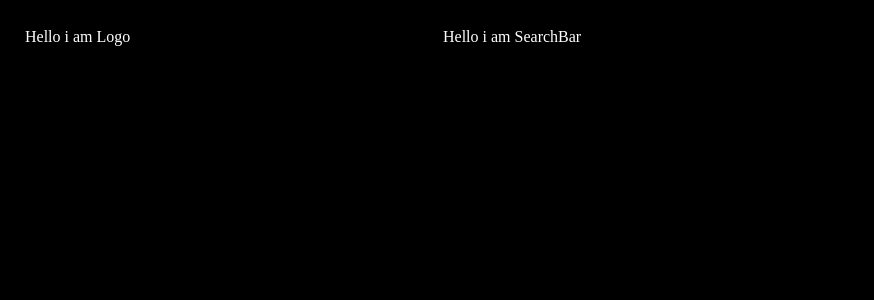
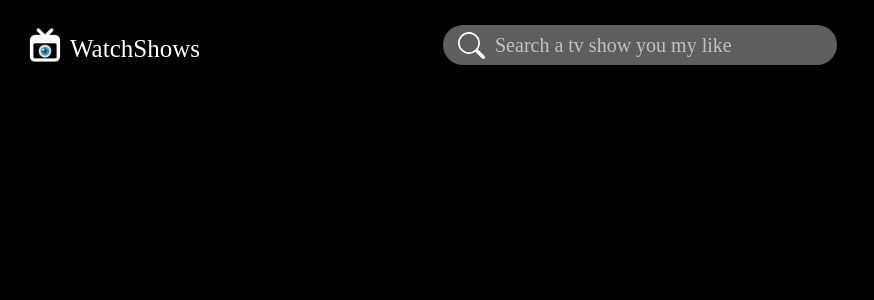
Before and after one commit to yormanamaro/amaro-films, a React (Vite) app: page / in a window 1280 px wide. Shown: the top 300 px of the page, without its empty margins (0-874 px from the left). Built offline with nearby package versions, Linux system fonts and the light colour scheme; no server answers; a web font is replaced by a local one.

Commit message:
Inyeccion de componentes de TVShow detalles, puntuacion con estrellas y barra de navegacion

```diff
--- a/package.json
+++ b/package.json
@@ -12,6 +12,7 @@
     "axios": "1.2.3",
     "bootstrap-icons": "1.10.3",
     "react": "^18.2.0",
+    "react-bootstrap-icons": "1.10.2",
     "react-dom": "^18.2.0"
   },
   "devDependencies": {
--- a/src/App.jsx
+++ b/src/App.jsx
@@ -1,12 +1,14 @@
+// Este es el orden en que deben ir la importaciones
 import { useState, useEffect } from 'react';
+import Logo from "./components/Logo/Logo";
 import SearchBar from "./components/SearchBar/SearchBar";
+import TVShowDetail from "./components/TVShowDetail/TVShowDetail";
 import TVShowList from "./components/TVShowList/TVShowList";
-import Logo from "./components/Logo/Logo";
-import TVShowDetail from "./components/TVShowDetail/TVShowDetail";
 import { TVShowAPI } from "./api/tv-show";
+import {BACKDROP_BASE_URL} from "./config";
 import logoImg from "./assets/images/logo.png"
-import {BACKDROP_BASE_URL} from "./config";
 import s from "./style.module.css";
+//
 
 function App() {
   const [currentTVShow, setCurrentTVShow] = useState(); // Aqui se crean propiedades para manejar el estado de la serie mas popular recuerden que va cambiando por popularidad se llamara (currentTVShow)
@@ -18,6 +20,13 @@ function App() {
     }
   }
 
+  async function fetchByTitle(title) { // Esta configuracion es para la parte de serchbar o navegador de la web
+    const searchResponse = await TVShowAPI.fetchByTitle(title); // Nos estamos trayendo (fetchByTitle) del archivo de tv-show.js que es donde estamos consolidado las peticiones
+    if (searchResponse && searchResponse.length > 0) {
+      setCurrentTVShow(searchResponse[0])
+    }
+  }
+
   console.log(currentTVShow); // Para ver donde esta ubicada esa imagen dentro del contexto del objeto.
 
   useEffect(() => { // Es necesario llamar a useffect ya que esa serie popular va a cambiar nunca sera la misma ya que si otra tiene mas puntaje sera esa y asi...
@@ -25,8 +34,7 @@ function App() {
   }, []) // No se agrega nada en el array por que no se estan manejando dependencias, solo una hacia la lista fetchPopulars y eso lo da la api, si fuera un adi creado
 
   return (
-    <div
-    className={s.main_container}
+    <div className={s.main_container}
     style={{
       background: currentTVShow // Va a estar situado en un constexto de si tenemos informacion del currentTVShow
         ? `linear-gradient(rgba(0, 0, 0, 0.100), rgba(0, 0, 0, 0.100)),
@@ -43,22 +51,19 @@ function App() {
             />
           </div>
           <div className="col-md-12 col-lg-4">
-            <SearchBar />
-          </div>
-          <div className={s.tv_show_details}>
-            {currentTVShow && <TVShowDetail tvshow={currentTVShow} />}
-          </div>
-          <div className={s.recommended_shows}>
-            {currentTVShow && (
-              <TVShowList
-
-              />
-            )}
+            <SearchBar onSubmit={fetchByTitle} />
           </div>
         </div>
+      </div>
+      <div className={s.tv_show_details}>
+        {currentTVShow && <TVShowDetail tvShow={currentTVShow} />}
+      </div>
+      <div className={s.recommended_shows}>
+        {currentTVShow && <TVShowList />}
       </div>
     </div>
   );
 }
 
+
 export default App
--- a/src/api/tv-show.js
+++ b/src/api/tv-show.js
@@ -15,11 +15,39 @@ export class TVShowAPI {
         } catch (err) {
             console.log(err); // Aqui pintam,os el error para ver que esta pasando en tal caso
         }
-        /*return FAKE_POPULARS;*/ // Se debe colocar entre /* el try Catch */ para dasactivalor y que pueda tomar ese fake popular
+        //return FAKE_POPULARS; // Se debe colocar entre /* el try Catch  para dasactivalor y que pueda tomar ese fake popular
     }
+
+
+    //////// EJEMPLO PERO USANDO FETCH Y NO AXIOS //////////////////////
+    /*static async fetchPopulars() {
+      try {
+        const response = await fetch(`${BASE_URL}tv/popular${API_KEY_PARAM}`, {
+          method: "GET",
+        });
+
+        const results = await response.json();
+        console.log(results.results);
+        return results.results;
+
+      } catch (err) {
+          console.log(err); // Aqui pintam,os el error para ver que esta pasando en tal caso
+      }
+      //return FAKE_POPULARS;/ // Se debe colocar entre / el try Catch / para dasactivalor y que pueda tomar ese fake popular
+  }*/
+
+  static async fetchByTitle(title) { // con esta peticion a la api mediante un metodo estatico es para el buscador de series
+    try { // mismo proceso que la peticion anterior solo que con sus elementos particulares de la consulta
+      const response = await axios.get(`${BASE_URL}search/tv${API_KEY_PARAM}&query=${title}`);
+      return response.data.results
+    } catch (err) {
+      console.log(err)
+    }
+  }
+
 }
 
 
-// NOTA: EL (data) ES UN OBJETO DE LA RESPUESTA DE AXIOS ESO NOS VA A TRAER TODA LA INFORMACION DEL OBJETO COMO TAL.
+// NOTA: EL (data) en axios ES UN OBJETO DE LA RESPUESTA DE AXIOS ESO NOS VA A TRAER TODA LA INFORMACION DEL OBJETO COMO TAL.
 // EL STATIC ANTES DE LA FUNCION LO QUE NOS VA A PERMITIR PODER LLAMAR DESDE OTRO ARCHIVO DONDE QIERA UTILIZAR ESA CLASE, LO LLAMAMOS SIN TENER QUE CREAR UNA INSTANCIA DE ESA CLASE SINO QUE SE LLAMARIA COMO UNA INSTANCIA
    // SIN TENER QUE HACER UN NEW BLA BLA BLA
--- a/src/components/FiveStartRating/FiveStartRating.jsx
+++ b/src/components/FiveStartRating/FiveStartRating.jsx
@@ -1,11 +1,31 @@
-import React from 'react'
+import React from 'react';
+import { StarFill, Star as StarEmpty  } from "react-bootstrap-icons"; // Esos son componentes de bootstrap icon
 
-const FiveStartRating = () => {
-    return (
-    <div>
-        Hello i am FiveStartRating
-    </div>
-    )
+
+const FiveStartRating = ({ rating }) => { // rating = 4.45
+// Declarar star icon array
+const starList = [];
+
+// Numero de estrellas filtradas
+const starFillCount = Math.floor(rating); // 4
+
+// Paso 1: Si tiene o no al menos la mitad de la estrella // 4.45 - 4 = 0.45 >= 0.5 = false esta es la logica para pintar las estrellas en base al reting
+const hasHalfStar = rating - parseInt(rating) >= 0.5; // Esto es para saber si dejamos estrellas vacias o no y que me va a pintar
+
+// Paso 2: store the number of empty stars // Esta es para las estrellas vacias
+const emptyStarCount = 5 - starFillCount - (hasHalfStar ? 1 : 0); // 5 - 4 = 1 - 0 = 1 Es este caso va a pintar 1 estrella
+
+// agregar las estrellas al arreglo starList, es decir, llenarlas
+for (let i = 1; i <= starFillCount; i++) {
+  starList.push(<StarFill key={"star-fill + i"} />); // En este paso lo que estamos haciendo es empujando la logica de las estrellas al componente de estrellas de boottrap
 }
 
-export default FiveStartRating
+// Para empujar estrellas vacias
+for (let i = 1; i <= emptyStarCount; i++) {
+  starList.push(<StarEmpty key={"star-empty + i"} />); // Aqui se hace lo mismo del paso anterior pero este es para pintar las estrellas faltantes pero vacias
+}
+
+  return <div>{starList}</div>;
+};
+
+export default FiveStartRating;
--- a/src/components/Logo/Logo.jsx
+++ b/src/components/Logo/Logo.jsx
@@ -1,11 +1,16 @@
 import React from 'react'
+import s from './style.module.css';
 
-const Logo = () => {
-    return (
+// Este componente lo unico que va hacer es recibir props y rederizar props
+// Seria un componente "stateless" sin comportamiento propio.
+
+const Logo = ({title, image}) => ( // se usan () por solo se esta renderizando elementos no hay logica
     <div>
-        Hello i am Logo
+        <div className={s.container}>
+            <img className={s.img} src={image} alt='logo' />
+            <span className={s.title}>{title}</span>
+        </div>
     </div>
-    )
-}
+);
 
 export default Logo
--- a/src/components/Logo/style.module.css
+++ b/src/components/Logo/style.module.css
@@ -0,0 +1,15 @@
+.container {
+    display: flex;
+}
+
+.img {
+    height: 40px;
+    width: 40px;
+}
+
+.title {
+    font-size: 25px;
+    font-weight: 400;
+    padding-top: 5px;
+    padding-left: 5px;
+}
--- a/src/components/SearchBar/SearchBar.jsx
+++ b/src/components/SearchBar/SearchBar.jsx
@@ -1,10 +1,27 @@
 import React from 'react'
+import { Search as SearchIcon } from 'react-bootstrap-icons';
+import s from './style.module.css';
 
-const SearchBar = () => {
+// STATEFULL
+const SearchBar = ({ onSubmit }) => {
+    function submit(e) {
+      if (e.key === "Enter" && e.target.value.trim() !== "") {
+        onSubmit(e.target.value);
+      }
+    }
+
+
     return (
-    <div>
-        Hello i am SearchBar
-    </div>
+      <>
+        <SearchIcon size={27} className={s.icon} />
+        <input
+        onKeyUp={submit}
+        className={s.input}
+        type="text"
+        placeholder={"Search a tv show you my like"}
+        />
+      </>
+
     )
 }
 
--- /dev/null
+++ b/src/components/SearchBar/style.module.css
@@ -0,0 +1,26 @@
+.icon {
+  position: absolute;
+  margin-left: 15px;
+  margin-top: 7px;
+}
+
+.input {
+  border-radius: 30px;
+  background-color: #d9d9d96e;
+  height: 30px;
+  color: white;
+  font-weight: 100;
+  font-size: 20px;
+  width: 100%;
+  border-color: transparent;
+  padding: 18px 18px 18px 50px;
+}
+
+input::placeholder {
+  color: rgb(194, 194, 194);
+}
+
+input:focus {
+  outline-width: 0;
+  border: solid 1px white;
+}
--- a/src/components/TVShowDetail/TVShowDetail.jsx
+++ b/src/components/TVShowDetail/TVShowDetail.jsx
@@ -1,11 +1,23 @@
 import React from 'react'
+import FiveStartRating from "../FiveStartRating/FiveStartRating"; // Necesitamos traernos el componente de las estrellas
+import s from './style.module.css';
 
-const TVShowDetail = () => {
-    return (
+const TVShowDetail = ({ tvShow }) => { // Vamos a trabajar con logica y comportamiento propio
+
+  const rating = tvShow.vote_average / 2;  // Aqui nos traemos el rating de la APItmdb (vote_average)
+
+  return(
     <div>
-        Hello i am TVShowDetail
+      <div className={s.title}>{tvShow.name}</div>
+      <div className={s.rating_container}>
+        <FiveStartRating // Aqui estamos inyectando el componente de las estrellas y pasandole la props rating de arriba.
+          rating={rating}
+        />
+        <span className={s.rating}>{rating}/5</span>
+      </div>
+      <div className={s.overview}>{tvShow.overview}</div>
     </div>
-    )
-}
+  )
+};
 
 export default TVShowDetail
--- a/src/components/TVShowDetail/style.module.css
+++ b/src/components/TVShowDetail/style.module.css
@@ -0,0 +1,26 @@
+.title {
+  font-weight: 400;
+  font-size: 35px;
+}
+
+.rating_container {
+  display: flex;
+}
+
+.rating {
+  margin-top: 3px;
+  margin-left: 5px;
+}
+
+.overview:hover {
+  overflow-y: auto;
+}
+
+.overview {
+  font-family: Roboto;
+  font-weight: 400;
+  font-size: 20px;
+  height: 120px;
+  overflow: hidden;
+  margin-top: 10px;
+}
```
Also changed, not shown: src/components/SearchBar/module.css (deleted), 1 other file (tests, documents, lock files or other folders).
